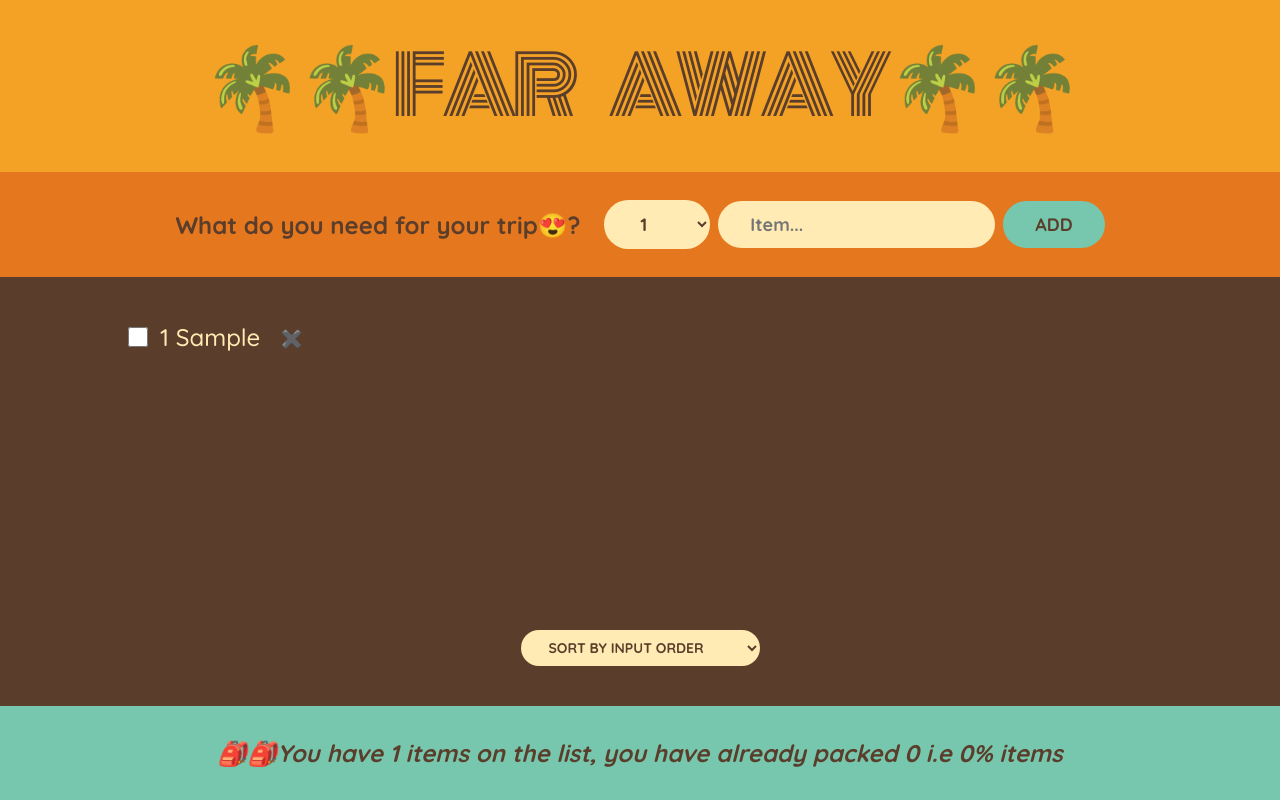
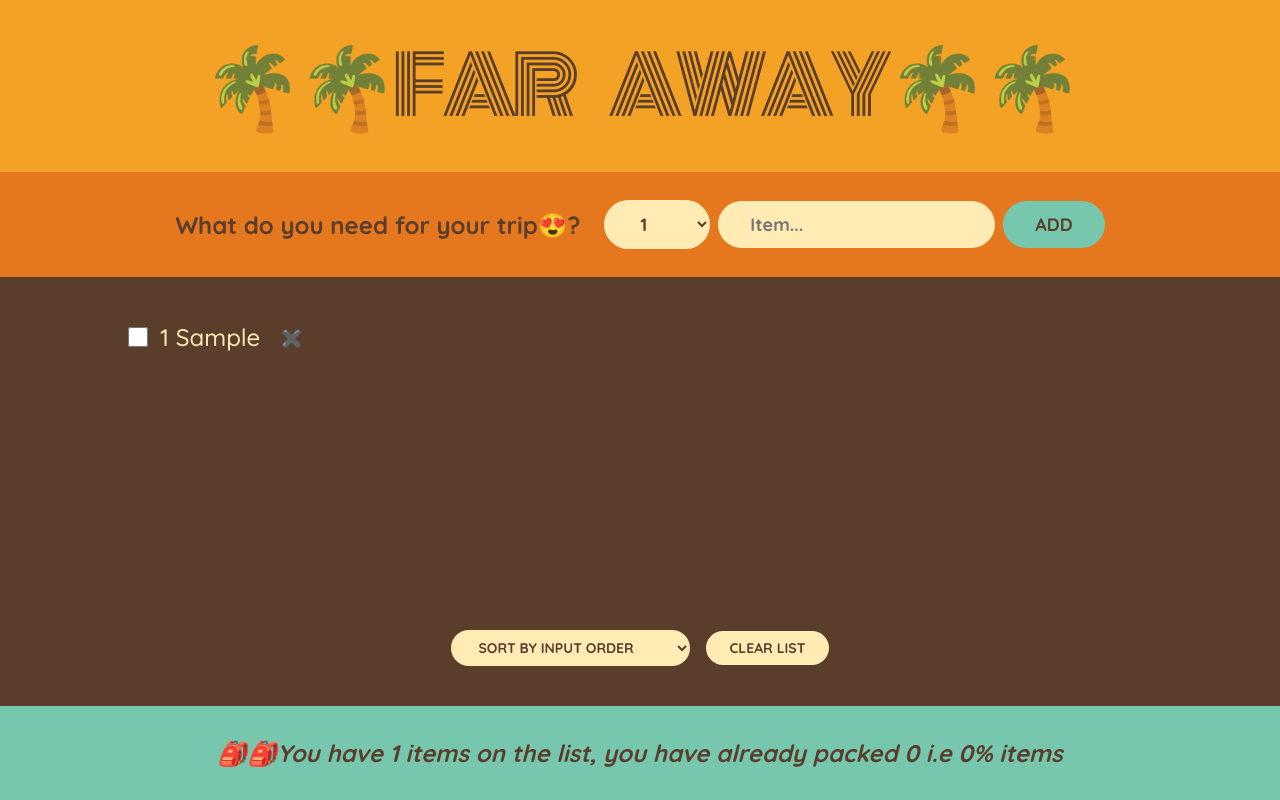
Before and after one commit to Abhishekvihan/travel-list, a React (Create React App) app: page / in a window 1280 px wide. Both pictures are taken after typing "Sample" into the empty fields and a click on the button "ADD". Built offline with nearby package versions, Linux system fonts and the light colour scheme.

Commit message:
added clear list and refactoring

```diff
--- a/src/App.js
+++ /dev/null
@@ -1,163 +0,0 @@
-import React, { useState } from "react";
-// const initialItems = [
-//   { id: 1, description: "Passports", quantity: 2, packed: false },
-//   { id: 2, description: "Socks", quantity: 12, packed: false },
-//   { id: 3, description: "Charger", quantity: 12, packed: false },
-// ];
-
-export default function App() {
-  const [items, setItem] = useState([]);
-
-  const handleAddItems = (item) => {
-    setItem((items) => [...items, item]);
-  };
-  const handleDeleteItem = (id) => {
-    setItem((items) => items.filter((item) => item.id !== id));
-  };
-  const handleToggleItem = (id) => {
-    setItem((items) =>
-      items.map((item) =>
-        item.id === id ? { ...item, packed: !item.packed } : item
-      )
-    );
-  };
-  return (
-    <div className="app">
-      <Logo />
-      <Form onAddItems={handleAddItems} />
-      <PackingList
-        items={items}
-        onDeleteItem={handleDeleteItem}
-        onToggleItems={handleToggleItem}
-      />
-      <Stats items={items} />
-    </div>
-  );
-}
-
-function Logo() {
-  return <h1> 🌴🌴Far Away🌴🌴</h1>;
-}
-
-function Form({ onAddItems }) {
-  const [description, setDescription] = useState("");
-  const [quantity, setQuantity] = useState(1);
-
-  function handleSubmit(e) {
-    e.preventDefault();
-
-    if (!description) return;
-
-    const newItem = {
-      description,
-      quantity,
-      packed: false,
-      id: Date.now(),
-    };
-
-    onAddItems(newItem);
-
-    setDescription("");
-    setQuantity(1);
-  }
-
-  return (
-    <form className="add-form" onSubmit={handleSubmit}>
-      <h3>What do you need for your trip😍?</h3>
-      <select
-        value={quantity}
-        onChange={(e) => setQuantity(Number(e.target.value))}
-      >
-        {Array.from({ length: 20 }, (_, i) => i + 1).map((num) => (
-          <option value={num} key={num}>
-            {num}
-          </option>
-        ))}
-      </select>
-      <input
-        type="text"
-        placeholder="Item..."
-        value={description}
-        onChange={(e) => setDescription(e.target.value)}
-      />
-      <button>Add</button>
-    </form>
-  );
-}
-
-function PackingList({ items, onDeleteItem, onToggleItems }) {
-  const [sortBy, setSortBy] = useState("input");
-
-  let sortedItems;
-  if (sortBy === "input") sortedItems = items;
-
-  if (sortBy === "description")
-    sortedItems = items
-      .slice()
-      .sort((a, b) => a.description.localeCompare(b.description));
-
-  if (sortBy === "packed")
-    sortedItems = items
-      .slice()
-      .sort((a, b) => Number(a.packed) - Number(b.packed));
-
-  return (
-    <div className="list">
-      <ul>
-        {sortedItems.map((item) => (
-          <Item
-            item={item}
-            key={item.id}
-            onDeleteItem={onDeleteItem}
-            onToggleItems={onToggleItems}
-          />
-        ))}
-      </ul>
-      <div className="actions">
-        <select value={sortBy} onChange={(e) => setSortBy(e.target.value)}>
-          <option value="input">Sort by Input order</option>
-          <option value="description">Sort by description</option>
-          <option value="packed">Sort by packed status</option>
-        </select>
-      </div>
-    </div>
-  );
-}
-
-function Item({ item, onDeleteItem, onToggleItems }) {
-  return (
-    <li>
-      <input
-        type="checkbox"
-        value={item.packed}
-        onChange={() => {
-          onToggleItems(item.id);
-        }}
-      />
-      <span style={item.packed ? { textDecoration: "line-through" } : {}}>
-        {item.quantity} {item.description}
-      </span>
-      <button onClick={() => onDeleteItem(item.id)}>✖️</button>
-    </li>
-  );
-}
-function Stats({ items }) {
-  if (!items.length)
-    return (
-      <p className="stats">Start adding some items to your packing list🚀🚀</p>
-    );
-  const numItems = items.length;
-  const numPacked = items.filter((item) => item.packed).length;
-  const percentOfPacked = Math.round(numPacked / numItems) * 100;
-
-  return (
-    <footer className="stats">
-      <em>
-        {percentOfPacked === 100
-          ? "✈️✈️you got everthing! Ready to go ✈️✈️"
-          : `🎒🎒You have ${numItems} items on the list, you have already packed
-        ${numPacked} i.e ${percentOfPacked}% items`}
-      </em>
-    </footer>
-  );
-}
--- /dev/null
+++ b/src/components/App.js
@@ -0,0 +1,40 @@
+import React, { useState } from "react";
+import Logo from "./Logo";
+import Form from "./Form";
+import PackingList from "./PackingList";
+import Stats from "./Stats";
+
+export default function App() {
+  const [items, setItem] = useState([]);
+
+  const handleAddItems = (item) => {
+    setItem((items) => [...items, item]);
+  };
+  const handleDeleteItem = (id) => {
+    setItem((items) => items.filter((item) => item.id !== id));
+  };
+  const handleToggleItem = (id) => {
+    setItem((items) =>
+      items.map((item) =>
+        item.id === id ? { ...item, packed: !item.packed } : item
+      )
+    );
+  };
+  const handleClearItems = () => {
+    const confirmed = window.confirm("are you sure you want to delete itmes");
+    if (confirmed) setItem([]);
+  };
+  return (
+    <div className="app">
+      <Logo />
+      <Form onAddItems={handleAddItems} />
+      <PackingList
+        items={items}
+        onDeleteItem={handleDeleteItem}
+        onToggleItems={handleToggleItem}
+        onClearItems={handleClearItems}
+      />
+      <Stats items={items} />
+    </div>
+  );
+}
--- /dev/null
+++ b/src/components/Form.js
@@ -0,0 +1,48 @@
+import { useState } from "react";
+import React from "react";
+
+export default function Form({ onAddItems }) {
+  const [description, setDescription] = useState("");
+  const [quantity, setQuantity] = useState(1);
+
+  function handleSubmit(e) {
+    e.preventDefault();
+
+    if (!description) return;
+
+    const newItem = {
+      description,
+      quantity,
+      packed: false,
+      id: Date.now(),
+    };
+
+    onAddItems(newItem);
+
+    setDescription("");
+    setQuantity(1);
+  }
+
+  return (
+    <form className="add-form" onSubmit={handleSubmit}>
+      <h3>What do you need for your trip😍?</h3>
+      <select
+        value={quantity}
+        onChange={(e) => setQuantity(Number(e.target.value))}
+      >
+        {Array.from({ length: 20 }, (_, i) => i + 1).map((num) => (
+          <option value={num} key={num}>
+            {num}
+          </option>
+        ))}
+      </select>
+      <input
+        type="text"
+        placeholder="Item..."
+        value={description}
+        onChange={(e) => setDescription(e.target.value)}
+      />
+      <button>Add</button>
+    </form>
+  );
+}
--- /dev/null
+++ b/src/components/Item.js
@@ -0,0 +1,18 @@
+import React from "react";
+export default function Item({ item, onDeleteItem, onToggleItems }) {
+  return (
+    <li>
+      <input
+        type="checkbox"
+        value={item.packed}
+        onChange={() => {
+          onToggleItems(item.id);
+        }}
+      />
+      <span style={item.packed ? { textDecoration: "line-through" } : {}}>
+        {item.quantity} {item.description}
+      </span>
+      <button onClick={() => onDeleteItem(item.id)}>✖️</button>
+    </li>
+  );
+}
--- /dev/null
+++ b/src/components/Logo.js
@@ -0,0 +1,4 @@
+import React from "react";
+export default function Logo() {
+  return <h1> 🌴🌴Far Away🌴🌴</h1>;
+}
--- /dev/null
+++ b/src/components/PackingList.js
@@ -0,0 +1,53 @@
+import React, { useState } from "react";
+import Item from "./Item.js";
+
+export default function PackingList({
+  items,
+  onDeleteItem,
+  onToggleItems,
+  onClearItems,
+}) {
+  const [sortBy, setSortBy] = useState("input");
+
+  let sortedItems;
+  if (sortBy === "input") sortedItems = items;
+
+  if (sortBy === "description")
+    sortedItems = items
+      .slice()
+      .sort((a, b) => a.description.localeCompare(b.description));
+
+  if (sortBy === "packed")
+    sortedItems = items
+      .slice()
+      .sort((a, b) => Number(a.packed) - Number(b.packed));
+
+  return (
+    <div className="list">
+      <ul>
+        {sortedItems.map((item) => (
+          <Item
+            item={item}
+            key={item.id}
+            onDeleteItem={onDeleteItem}
+            onToggleItems={onToggleItems}
+          />
+        ))}
+      </ul>
+      <div className="actions">
+        <select value={sortBy} onChange={(e) => setSortBy(e.target.value)}>
+          <option value="input">Sort by Input order</option>
+          <option value="description">Sort by description</option>
+          <option value="packed">Sort by packed status</option>
+        </select>
+        <button
+          onClick={() => {
+            onClearItems();
+          }}
+        >
+          Clear list
+        </button>
+      </div>
+    </div>
+  );
+}
--- /dev/null
+++ b/src/components/Stats.js
@@ -0,0 +1,21 @@
+import React from "react";
+export default function Stats({ items }) {
+  if (!items.length)
+    return (
+      <p className="stats">Start adding some items to your packing list🚀🚀</p>
+    );
+  const numItems = items.length;
+  const numPacked = items.filter((item) => item.packed).length;
+  const percentOfPacked = Math.round(numPacked / numItems) * 100;
+
+  return (
+    <footer className="stats">
+      <em>
+        {percentOfPacked === 100
+          ? "✈️✈️you got everthing! Ready to go ✈️✈️"
+          : `🎒🎒You have ${numItems} items on the list, you have already packed
+          ${numPacked} i.e ${percentOfPacked}% items`}
+      </em>
+    </footer>
+  );
+}
```
Also changed, not shown: src/index.js (+5 -8 lines).
